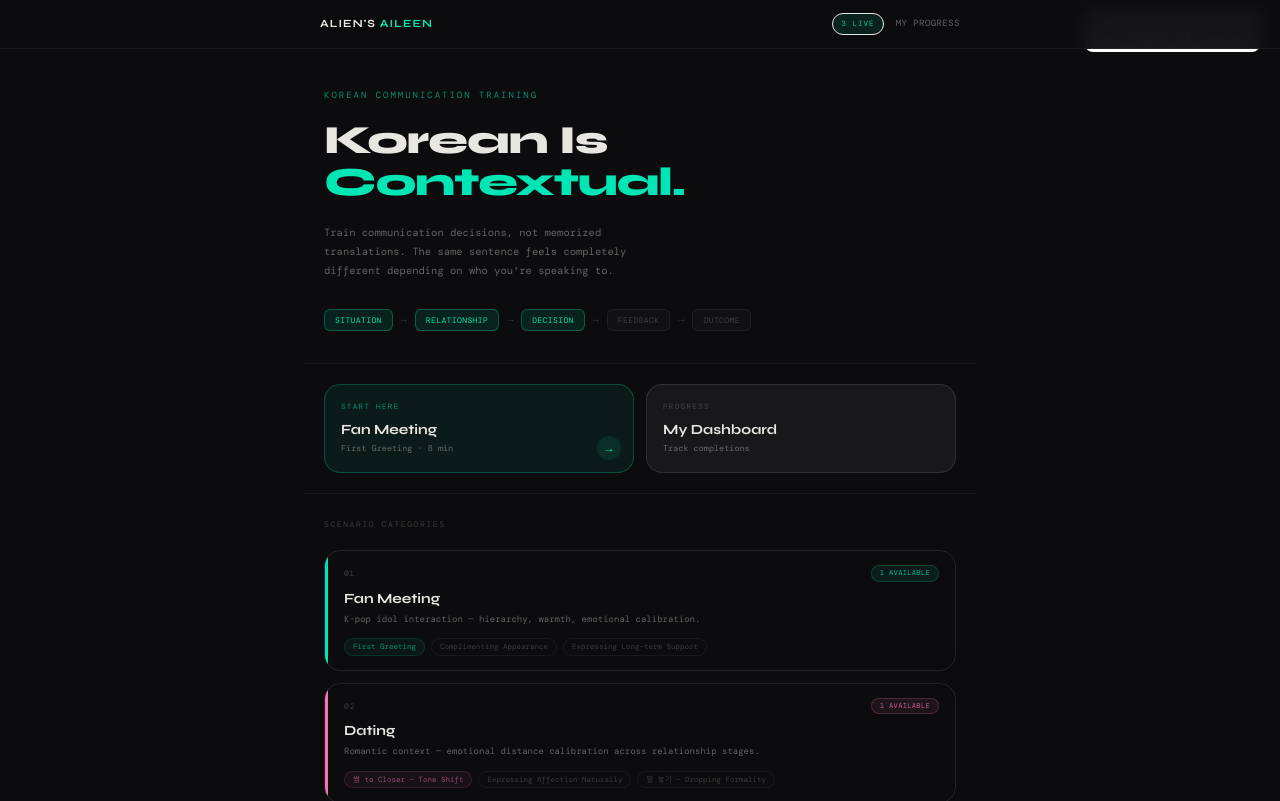
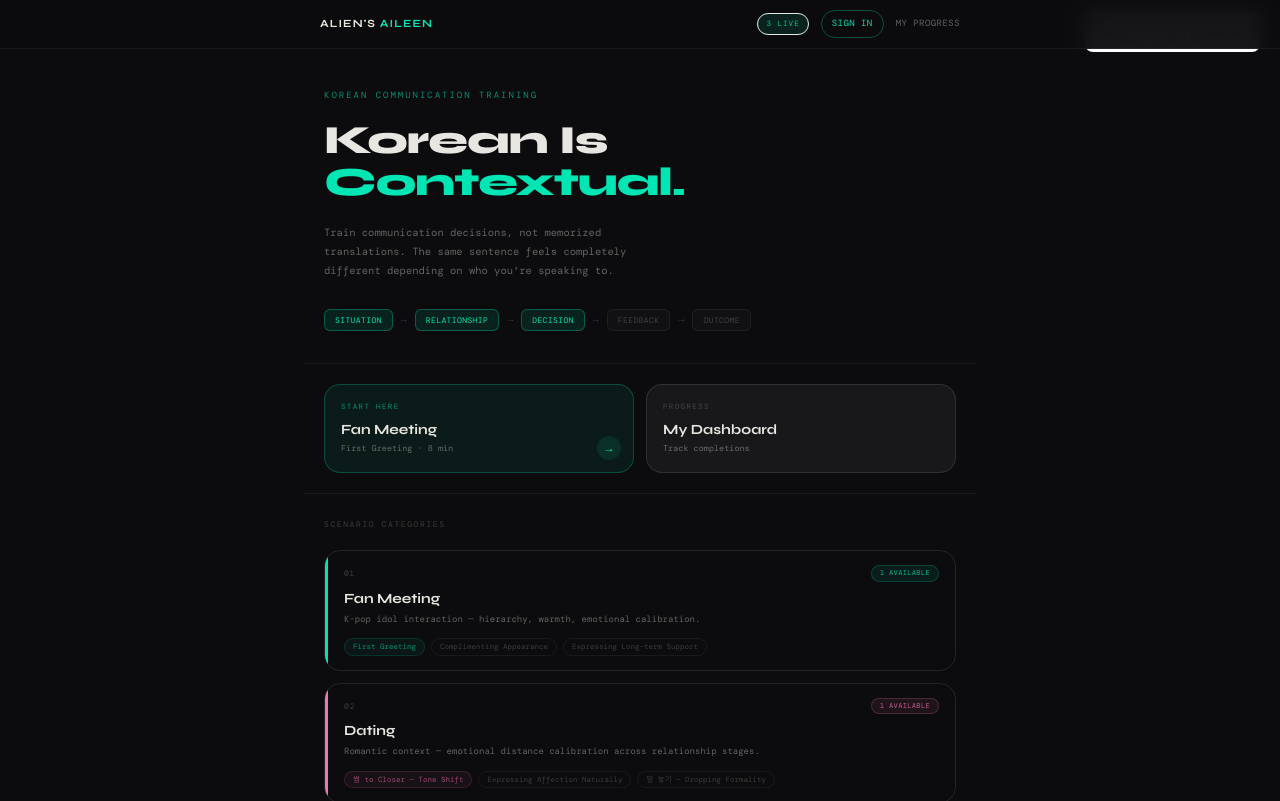
Before and after one commit to vineyardgr0-sudo/aliensaileen, a Next.js app: page / in a window 1280 px wide. Shown: the top 801 px of the page. Built offline with nearby package versions, Linux system fonts and the light colour scheme; no server answers; a web font is replaced by a local one.

Commit message:
feat: add sign in button to nav

```diff
--- a/app/page.tsx
+++ b/app/page.tsx
@@ -1,3 +1,4 @@
+import AuthButton from "@/components/AuthButton"
 import Link from "next/link";
 import { CATEGORIES } from "@/data/categories";
 import { Badge } from "@/components/ui/Badge";
@@ -15,6 +16,7 @@ export default function HomePage() {
           </span>
           <div className="flex items-center gap-3">
             <Badge variant="mint">{liveCount} live</Badge>
+            <AuthButton />
             <Link href="/dashboard" className="font-mono text-[9px] tracking-wider uppercase text-t300 hover:text-mint transition-colors">
               My progress
             </Link>
--- /dev/null
+++ b/components/AuthButton.tsx
@@ -0,0 +1,25 @@
+'use client'
+
+import { createClient } from '@/lib/supabase'
+
+export default function AuthButton() {
+  const supabase = createClient()
+
+  async function handleLogin() {
+    await supabase.auth.signInWithOAuth({
+      provider: 'google',
+      options: {
+        redirectTo: window.location.origin + '/auth/callback',
+      },
+    })
+  }
+
+  return (
+    <button
+      onClick={handleLogin}
+      className="font-mono text-[9px] tracking-wider uppercase text-mint border border-mint/30 rounded-full px-2.5 py-1.5 hover:border-mint transition-colors"
+    >
+      Sign in
+    </button>
+  )
+}
```
